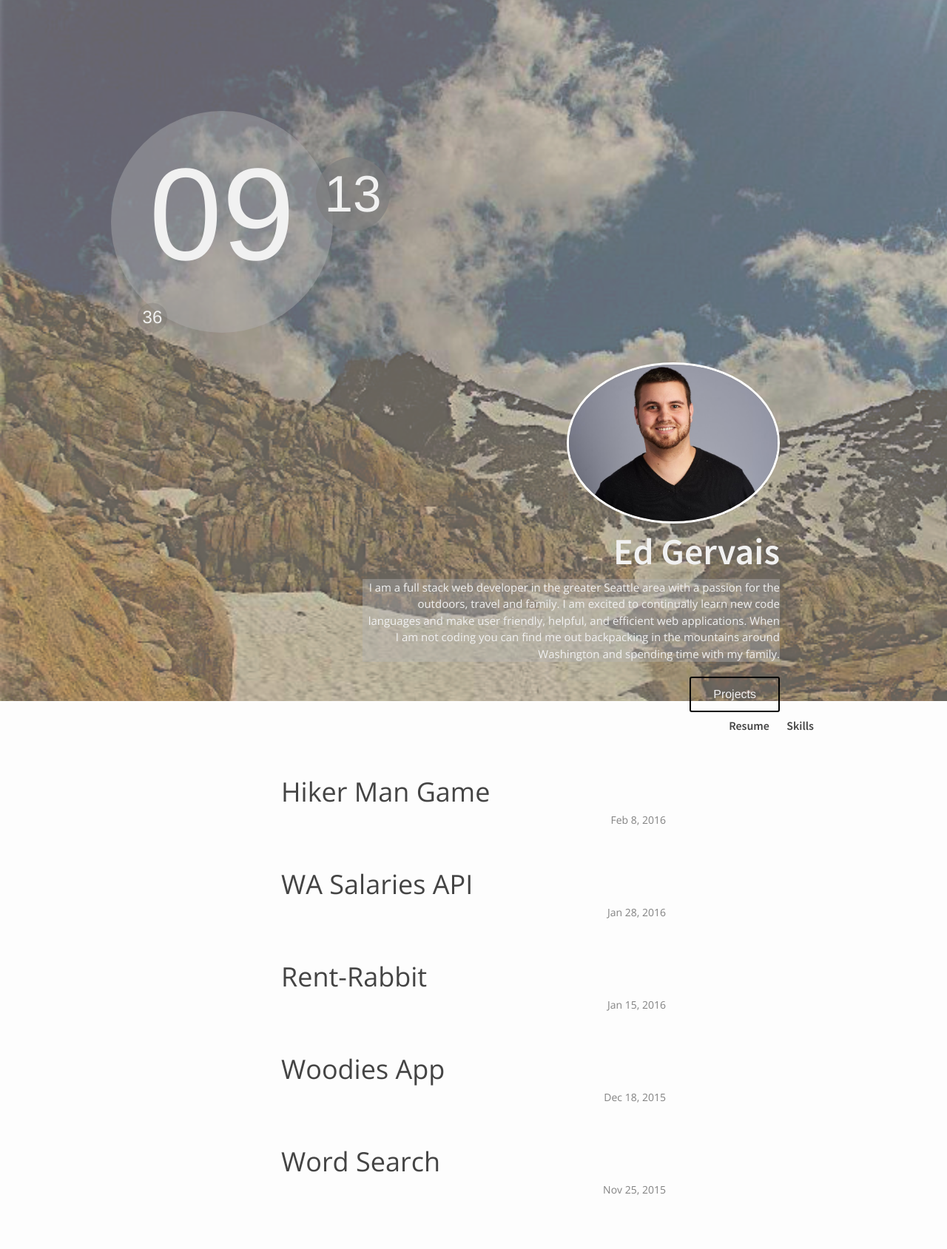
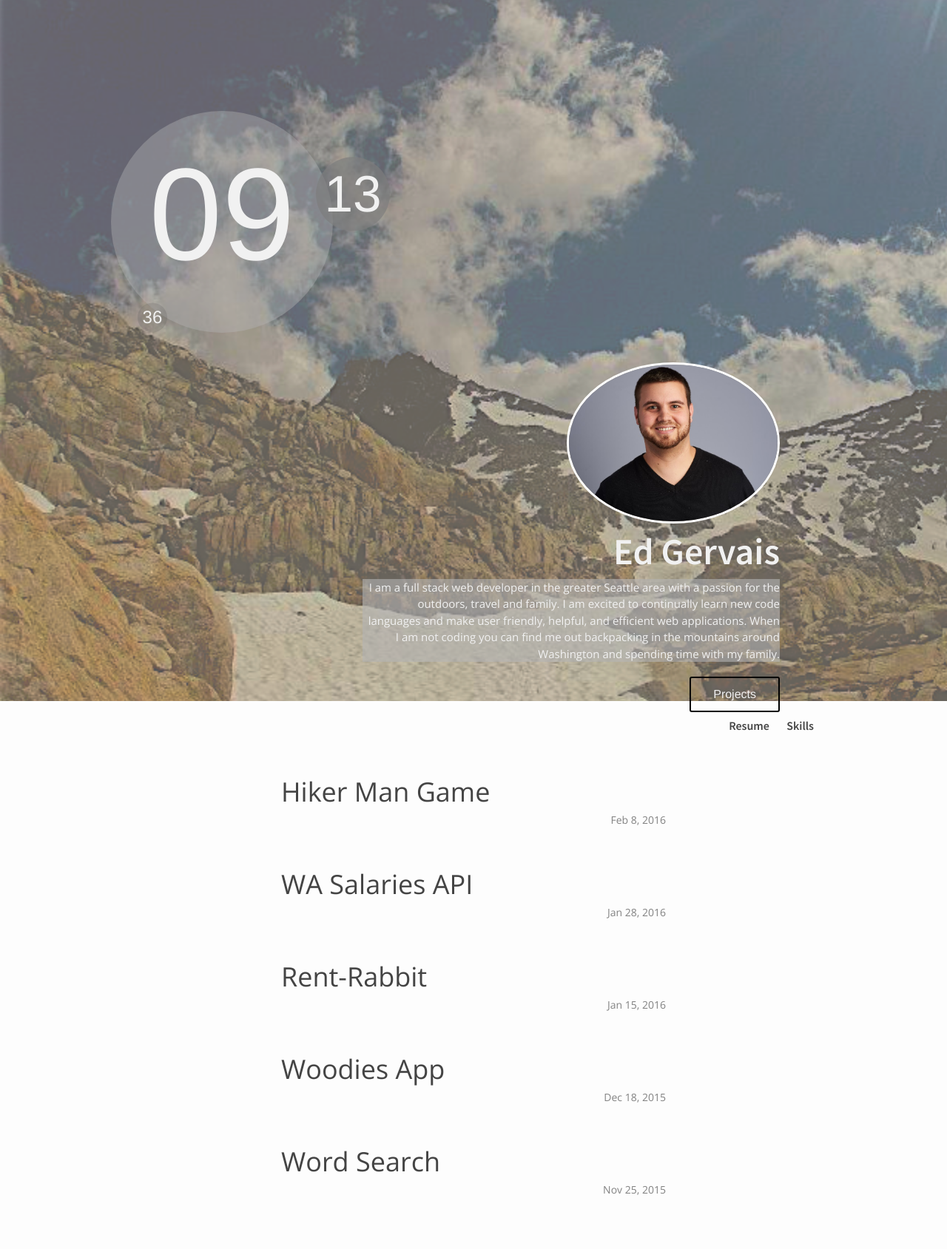
Before and after one commit to egervais7/myPortfolio, a Jekyll site: the page built from index.html, in a window 1280 px wide. Shown: the whole page at 74% size. Built offline with Jekyll 4.4.1, drawn with Linux system fonts in a browser that asks for light colours.

```diff
--- a/_sass/_layout.scss
+++ b/_sass/_layout.scss
@@ -212,7 +212,7 @@
     background-size: cover;
 }
 .desc {
-  background-color: rgba(181, 181, 181, 0.4);
+  background-color: rgba(181, 181, 181, 0.6);
 }
 
 /**
```
